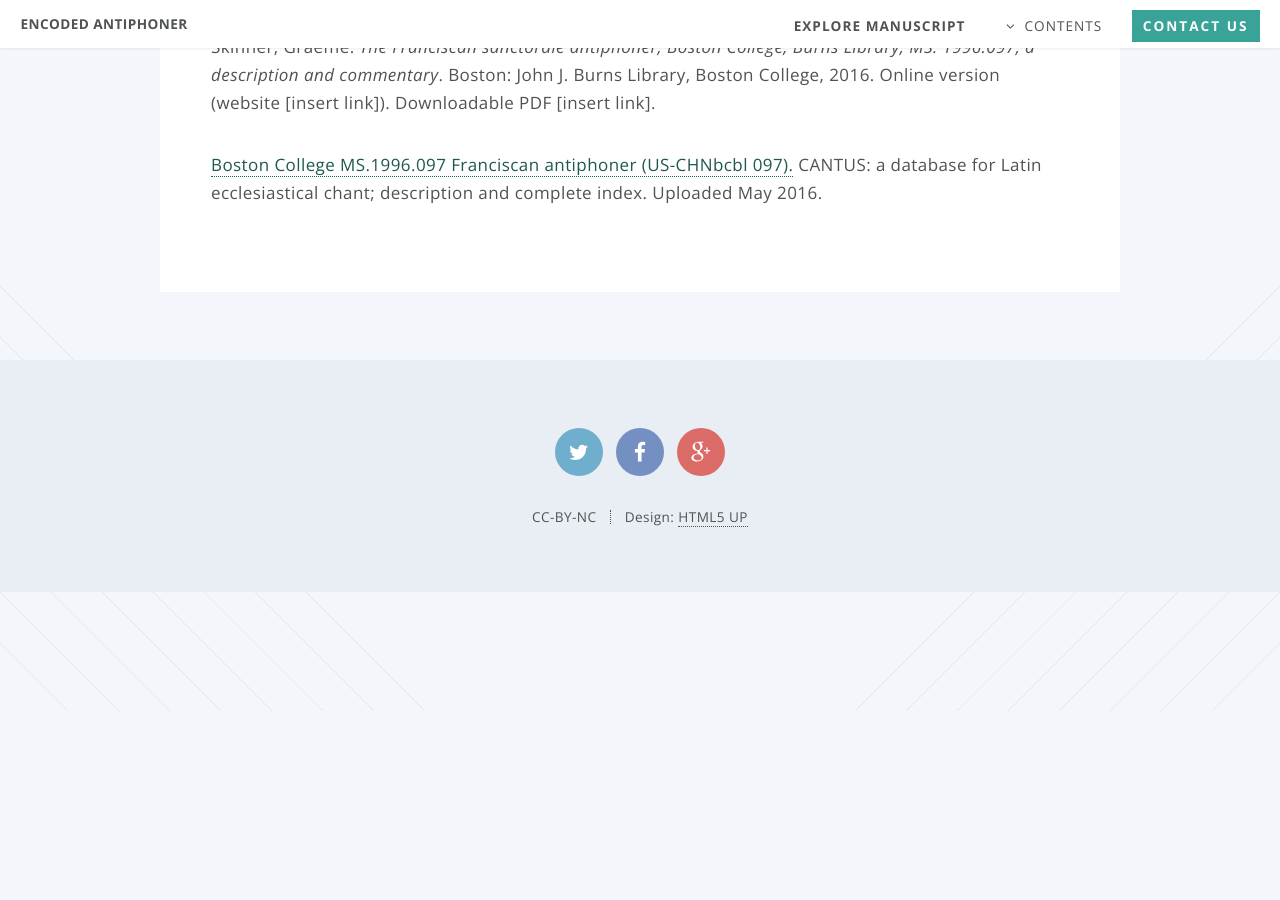
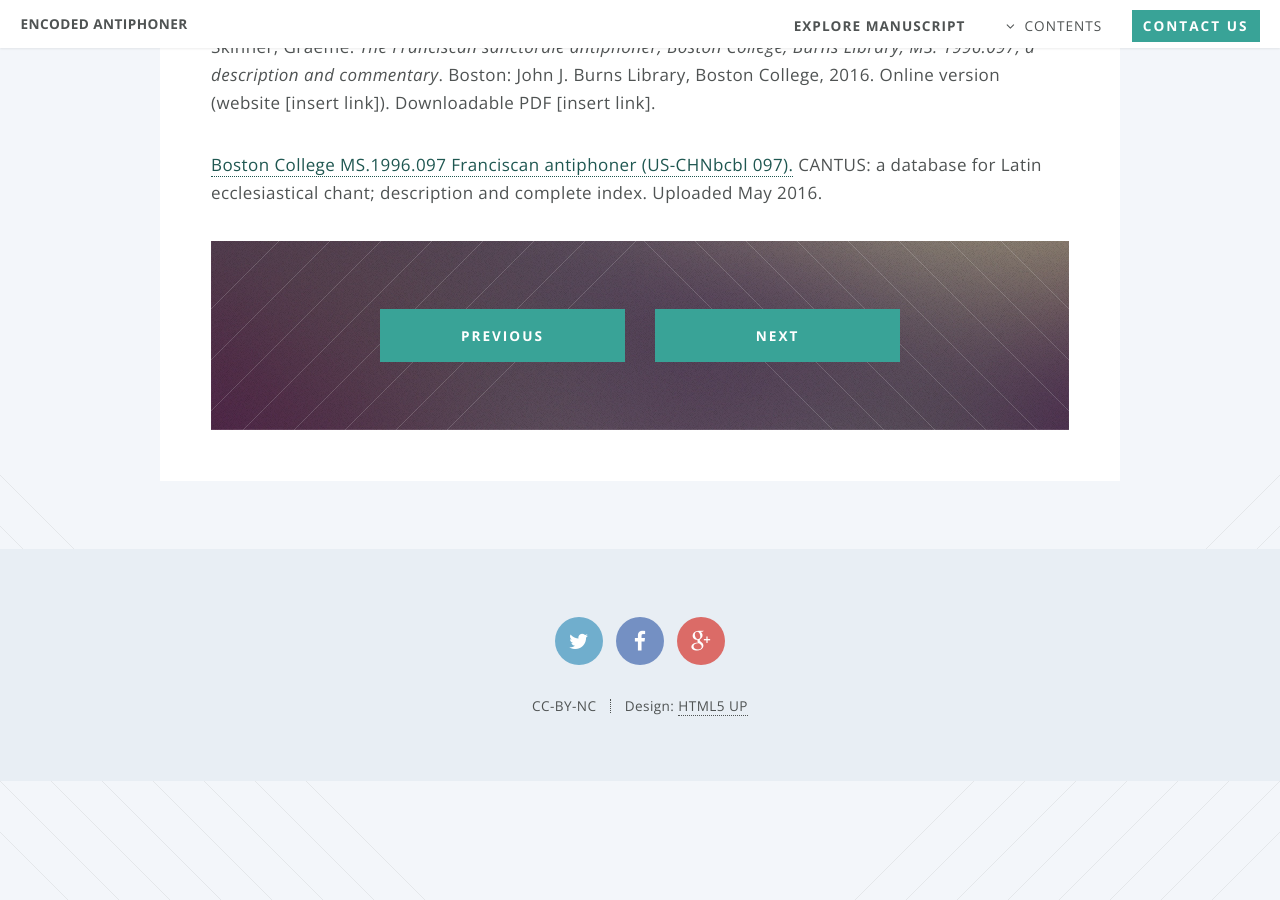
Before and after one commit to BCDigSchol/antiphoner-site, a Jekyll site: the page built from description.html, in a window 1280 px wide and 900 px high, scrolled down 5157 px. Built offline with Jekyll 4.4.1, drawn with Linux system fonts in a browser that asks for light colours; before the commit the page ends 5868 px from its top, so only the background shows below that.

Commit message:
added previous/next buttons

```diff
--- a/description.html
+++ b/description.html
@@ -77,3 +77,16 @@ permalink: /description/
 <ul><a href="http://cantus.uwaterloo.ca/source/656252" target="_blank">Boston College MS.1996.097 Franciscan antiphoner (US-CHNbcbl 097).</a> CANTUS: a database for Latin ecclesiastical chant; description and complete index. Uploaded May 2016.</ul>
 </section>
 </div>
+
+<!-- CTA -->
+<section id="cta">
+
+    <footer>
+        <ul class="buttons">
+            <li><a href="/novices-guide" class="button special">Previous</a></li>
+            <li><a href="/structure" class="button special">Next</a></li>
+
+        </ul>
+    </footer>
+
+</section>
```
